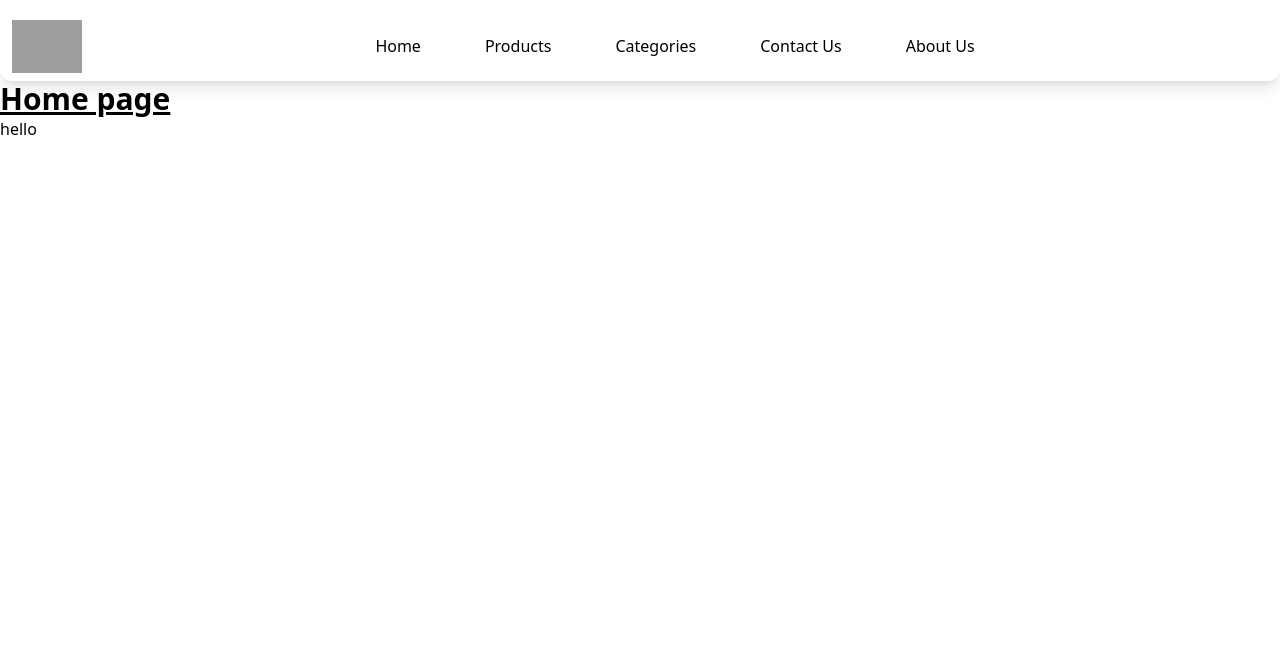
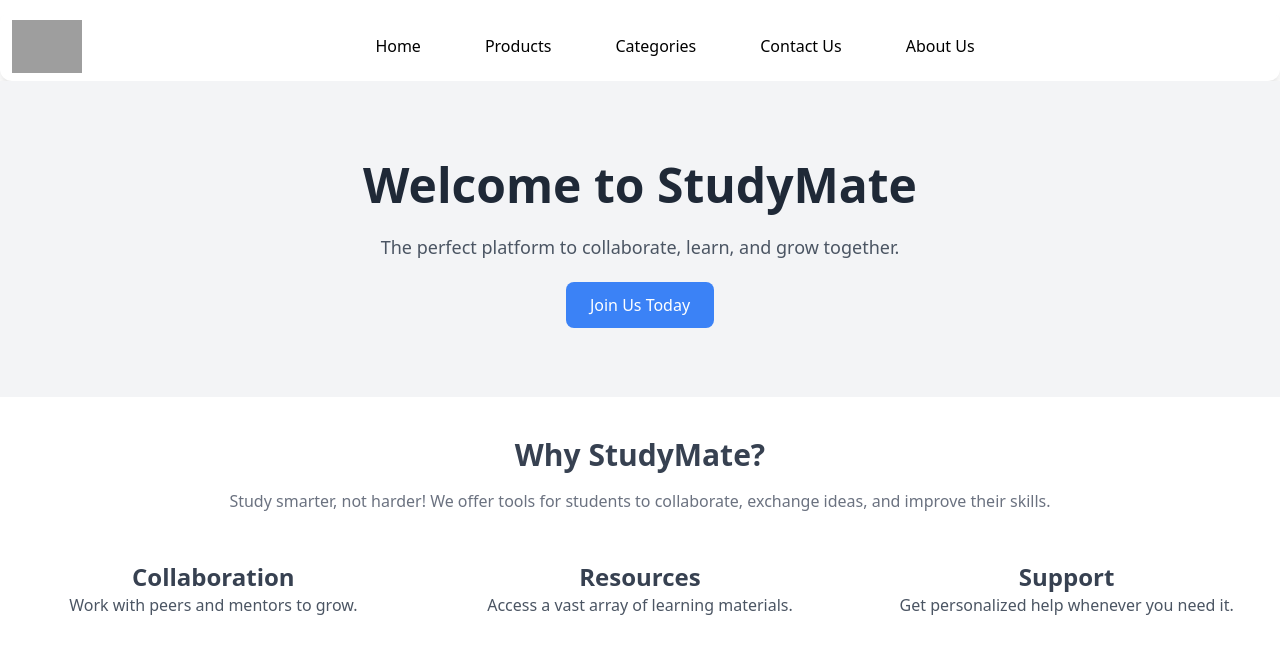
Before and after one commit to Amin-192/Chat-app, a Django app: page / in a window 1280 px wide. Shown: the top 672 px of the page. Run offline with Django 5.2, Linux system fonts and the light colour scheme; some libraries are stand-ins or nearby versions; grey boxes are pictures that could not be loaded.

Commit message:
added tailwind css and some front end functionalities

```diff
--- a/studymate/base/templates/base/base.html
+++ b/studymate/base/templates/base/base.html
@@ -1,22 +1,33 @@
-{% load static tailwind_tags %}
+{% load static tailwind_tags %} <!-- Load Tailwind tags from Django -->
 <!DOCTYPE html>
 <html lang="en">
 <head>
-    <meta charset="UTF-8"> <!-- Character encoding -->
-    <meta http-equiv="X-UA-Compatible" content="IE=edge"> <!-- Compatibility with IE browsers -->
-    <meta name="viewport" content="width=device-width, initial-scale=1.0"> <!-- Responsive design for mobile devices -->
-    <meta name="description" content="A brief description of the page for SEO"> <!-- Page description for SEO -->
-    <meta name="keywords" content="HTML, CSS, JavaScript"> <!-- Keywords for SEO -->
-    <meta name="author" content="Your Name"> <!-- Author of the page -->
-    <meta name="robots" content="index, follow"> <!-- Instruct search engines to index the page -->
+    <meta charset="UTF-8">
+    <meta name="viewport" content="width=device-width, initial-scale=1.0">
+    <meta name="description" content="A brief description of the page">
+    <meta name="keywords" content="HTML, CSS, Django, Tailwind">
+    <meta name="author" content="Your Name">
 
-    <title>StudyMate</title>
-    {% tailwind_css %}
+    <title>{% block title %} My E-commerce Site {% endblock %}</title>
+
+    {% tailwind_css %} <!-- Loads Tailwind CSS using Django tag -->
 </head>
 <body>
-    {% block content %}
+    <!-- Navbar will be included here -->
+    {% block navbar %}
+      {% include 'base/navbar.html' %} <!-- Includes the navbar on all pages -->
+    {% endblock %}
 
+    <!-- Page-specific content will be inserted here -->
+    <main class="container mx-auto">
+        {% block content %}
+        <!-- Default content if no other template extends -->
+        {% endblock %}
+    </main>
+
+    <!-- Optionally include a footer -->
+    {% block footer %}
+    <!-- Footer content -->
     {% endblock %}
-    <h1>hello</h1>
 </body>
 </html>
--- a/studymate/base/templates/base/home.html
+++ b/studymate/base/templates/base/home.html
@@ -1,19 +1,41 @@
 {% extends "base/base.html" %}
 
 {% block content %}
-<!doctype html>
-<html>
-<head>
-  <meta charset="UTF-8">
-  <meta name="viewport" content="width=device-width, initial-scale=1.0">
-</head>
-<body>
-    {% include 'base/navbar.html' %}
+  <!-- Hero Section -->
+  <section class="bg-gray-100 py-20">
+    <div class="container mx-auto text-center">
+      <h1 class="text-5xl font-bold text-gray-800 mb-6">Welcome to StudyMate</h1>
+      <p class="text-lg text-gray-600 mb-8">
+        The perfect platform to collaborate, learn, and grow together.
+      </p>
+      <a href="/signup" class="bg-blue-500 text-white py-3 px-6 rounded-lg hover:bg-blue-600 transition duration-300">
+        Join Us Today
+      </a>
+    </div>
+  </section>
 
-    <h1 class="text-3xl font-bold underline text-clifford"> <!-- Ensure "text-clifford" is defined in your Tailwind config -->
-      Home page
-    </h1>
+  <!-- Features Section (optional) -->
+  <section class="py-10 bg-white">
+    <div class="container mx-auto text-center">
+      <h2 class="text-3xl font-semibold text-gray-700 mb-4">Why StudyMate?</h2>
+      <p class="text-md text-gray-500 mb-8">
+        Study smarter, not harder! We offer tools for students to collaborate, exchange ideas, and improve their skills.
+      </p>
 
-</body>
-</html>
+      <div class="flex justify-around">
+        <div class="w-1/3 p-4">
+          <h3 class="text-2xl font-bold text-gray-700">Collaboration</h3>
+          <p class="text-gray-600">Work with peers and mentors to grow.</p>
+        </div>
+        <div class="w-1/3 p-4">
+          <h3 class="text-2xl font-bold text-gray-700">Resources</h3>
+          <p class="text-gray-600">Access a vast array of learning materials.</p>
+        </div>
+        <div class="w-1/3 p-4">
+          <h3 class="text-2xl font-bold text-gray-700">Support</h3>
+          <p class="text-gray-600">Get personalized help whenever you need it.</p>
+        </div>
+      </div>
+    </div>
+  </section>
 {% endblock %}
--- a/studymate/base/templates/base/navbar.html
+++ b/studymate/base/templates/base/navbar.html
@@ -3,7 +3,7 @@
 <head>
   <meta charset="UTF-8">
   <meta name="viewport" content="width=device-width, initial-scale=1.0">
-  <script src="https://cdn.tailwindcss.com"></script>
+
   <title>Responsive Navbar with Sidebar</title>
 </head>
 <body>
--- a/studymate/theme/static/css/dist/styles.css
+++ b/studymate/theme/static/css/dist/styles.css
@@ -844,6 +844,22 @@ select {
   margin-top: 1.5rem;
 }
 
+.mt-4 {
+  margin-top: 1rem;
+}
+
+.mb-4 {
+  margin-bottom: 1rem;
+}
+
+.mb-6 {
+  margin-bottom: 1.5rem;
+}
+
+.mb-8 {
+  margin-bottom: 2rem;
+}
+
 .block {
   display: block;
 }
@@ -896,12 +912,20 @@ select {
   width: 250px;
 }
 
+.w-1\/3 {
+  width: 33.333333%;
+}
+
 .max-w-screen-xl {
   max-width: 1280px;
 }
 
 .flex-none {
   flex: none;
+}
+
+.grow {
+  flex-grow: 1;
 }
 
 .border-collapse {
@@ -933,6 +957,10 @@ select {
   justify-content: space-between;
 }
 
+.justify-around {
+  justify-content: space-around;
+}
+
 .gap-4 {
   gap: 1rem;
 }
@@ -945,6 +973,10 @@ select {
 
 .rounded-xl {
   border-radius: 0.75rem;
+}
+
+.rounded-lg {
+  border-radius: 0.5rem;
 }
 
 .border {
@@ -966,6 +998,20 @@ select {
   background-color: rgb(255 255 255 / var(--tw-bg-opacity));
 }
 
+.bg-blue-500 {
+  --tw-bg-opacity: 1;
+  background-color: rgb(59 130 246 / var(--tw-bg-opacity));
+}
+
+.bg-gray-100 {
+  --tw-bg-opacity: 1;
+  background-color: rgb(243 244 246 / var(--tw-bg-opacity));
+}
+
+.p-4 {
+  padding: 1rem;
+}
+
 .px-3 {
   padding-left: 0.75rem;
   padding-right: 0.75rem;
@@ -984,6 +1030,26 @@ select {
 .py-4 {
   padding-top: 1rem;
   padding-bottom: 1rem;
+}
+
+.px-6 {
+  padding-left: 1.5rem;
+  padding-right: 1.5rem;
+}
+
+.py-10 {
+  padding-top: 2.5rem;
+  padding-bottom: 2.5rem;
+}
+
+.py-20 {
+  padding-top: 5rem;
+  padding-bottom: 5rem;
+}
+
+.py-3 {
+  padding-top: 0.75rem;
+  padding-bottom: 0.75rem;
 }
 
 .text-center {
@@ -1009,8 +1075,17 @@ select {
   line-height: 1.75rem;
 }
 
+.text-2xl {
+  font-size: 1.5rem;
+  line-height: 2rem;
+}
+
 .font-bold {
   font-weight: 700;
+}
+
+.font-semibold {
+  font-weight: 600;
 }
 
 .leading-normal {
@@ -1029,6 +1104,26 @@ select {
 .text-white {
   --tw-text-opacity: 1;
   color: rgb(255 255 255 / var(--tw-text-opacity));
+}
+
+.text-gray-500 {
+  --tw-text-opacity: 1;
+  color: rgb(107 114 128 / var(--tw-text-opacity));
+}
+
+.text-gray-600 {
+  --tw-text-opacity: 1;
+  color: rgb(75 85 99 / var(--tw-text-opacity));
+}
+
+.text-gray-700 {
+  --tw-text-opacity: 1;
+  color: rgb(55 65 81 / var(--tw-text-opacity));
+}
+
+.text-gray-800 {
+  --tw-text-opacity: 1;
+  color: rgb(31 41 55 / var(--tw-text-opacity));
 }
 
 .underline {
@@ -1051,6 +1146,14 @@ select {
   transition-duration: 150ms;
 }
 
+.transition {
+  transition-property: color, background-color, border-color, text-decoration-color, fill, stroke, opacity, box-shadow, transform, filter, -webkit-backdrop-filter;
+  transition-property: color, background-color, border-color, text-decoration-color, fill, stroke, opacity, box-shadow, transform, filter, backdrop-filter;
+  transition-property: color, background-color, border-color, text-decoration-color, fill, stroke, opacity, box-shadow, transform, filter, backdrop-filter, -webkit-backdrop-filter;
+  transition-timing-function: cubic-bezier(0.4, 0, 0.2, 1);
+  transition-duration: 150ms;
+}
+
 .duration-300 {
   transition-duration: 300ms;
 }
@@ -1064,6 +1167,11 @@ select {
   background-color: rgb(243 244 246 / var(--tw-bg-opacity));
 }
 
+.hover\:bg-blue-600:hover {
+  --tw-bg-opacity: 1;
+  background-color: rgb(37 99 235 / var(--tw-bg-opacity));
+}
+
 @media (min-width: 768px) {
   .md\:hidden {
     display: none;
```
